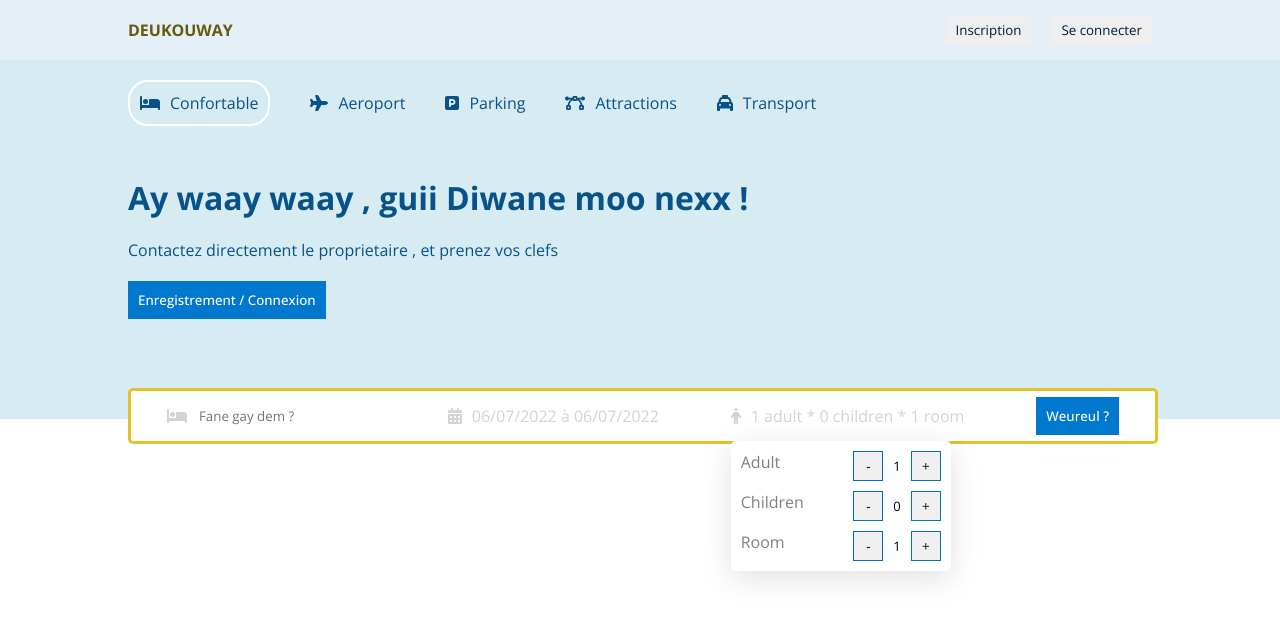
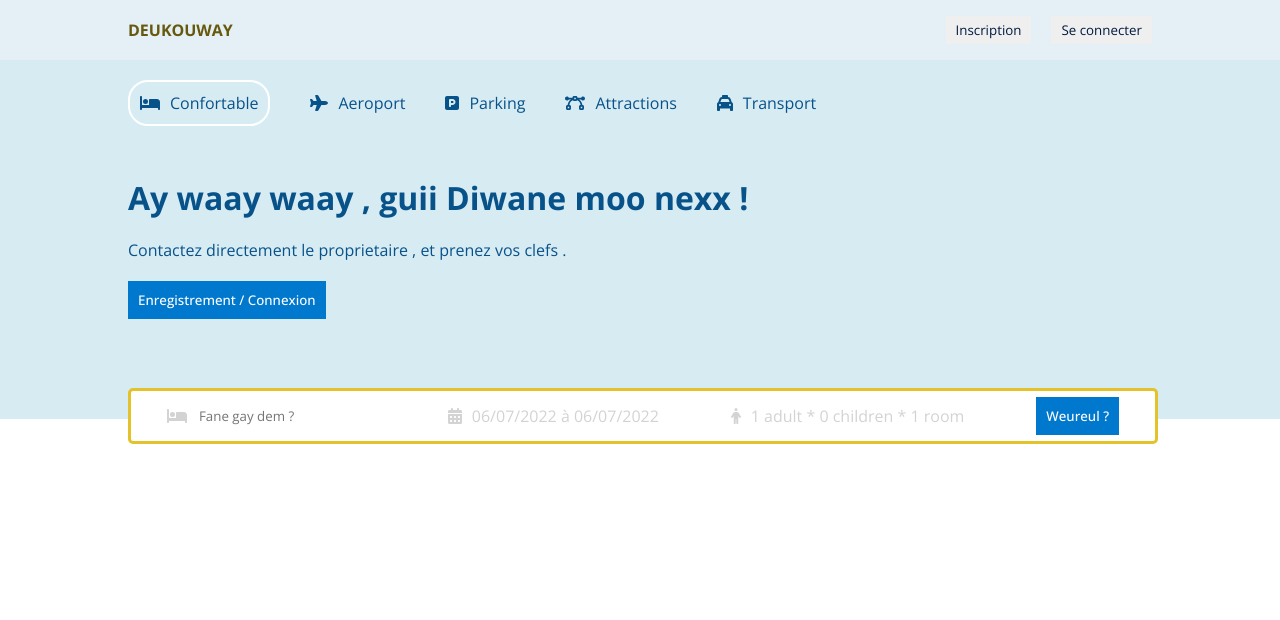
Before and after one commit to badouine/DEUKOUWAY_frontEnd, a React (Create React App) app: page / in a window 1280 px wide. Shown: the top 620 px of the page. Built offline with nearby package versions, Linux system fonts and the light colour scheme.

Commit message:
set opt if disabled

```diff
--- a/src/components/header/Header.jsx
+++ b/src/components/header/Header.jsx
@@ -68,7 +68,7 @@ const Header = () => {
         </div>
         <h1 className="headerTitle">Ay waay waay , guii Diwane moo nexx !</h1>
         <p className="headerDesc">
-          Contactez directement le proprietaire , et prenez vos clefs
+          Contactez directement le proprietaire , et prenez vos clefs .
         </p>
         <button className="headerBtn"> Enregistrement / Connexion </button>
         <div className="headerSearch">
@@ -101,14 +101,15 @@ const Header = () => {
           </div>
           <div className="headerSearchItem">
             <FontAwesomeIcon icon={faPerson} className="headerIcon" />
-            <span className="headerSearchText">
+            <span onClick={() => setOpenOptions(!openOptions)} className="headerSearchText">
               {`${options.adult} adult * ${options.children} children * ${options.room} room`}
             </span>
-            <div className="options">
+            {openOptions && <div className="options">
               <div className="optionItem">
-                <span className="optionText">Adult</span>
+                <span className="optionText">Magg</span>
                 <div className="optionCounter">
                   <button
+                  disabled={options.adult <= 1}
                     className="optionCounterButton"
                     onClick={() => handleOption("adult", "d")}
                   >
@@ -124,9 +125,10 @@ const Header = () => {
                 </div>
               </div>
               <div className="optionItem">
-                <span className="optionText">Children</span>
+                <span className="optionText">Xale</span>
                 <div className="optionCounter">
                   <button
+                    disabled={options.children <= 0}
                     className="optionCounterButton"
                     onClick={() => handleOption("children", "d")}
                   >
@@ -142,9 +144,10 @@ const Header = () => {
                 </div>
               </div>
               <div className="optionItem">
-                <span className="optionText">Room</span>
+                <span className="optionText">Neg</span>
                 <div className="optionCounter">
                   <button
+                  disabled={options.room <= 1}
                     className="optionCounterButton"
                     onClick={() => handleOption("room", "d")}
                   >
@@ -159,7 +162,7 @@ const Header = () => {
                   </button>
                 </div>
               </div>
-            </div>
+            </div> }
           </div>
           <div className="headerSearchItem">
             <button className="headerBtn">Weureul ?</button>
--- a/src/components/header/header.css
+++ b/src/components/header/header.css
@@ -105,3 +105,6 @@
     border: 1px solid #0071c2;
     cursor: pointer;
 }
+.optionCounterButton:disabled{
+    cursor: not-allowed;
+}
```
